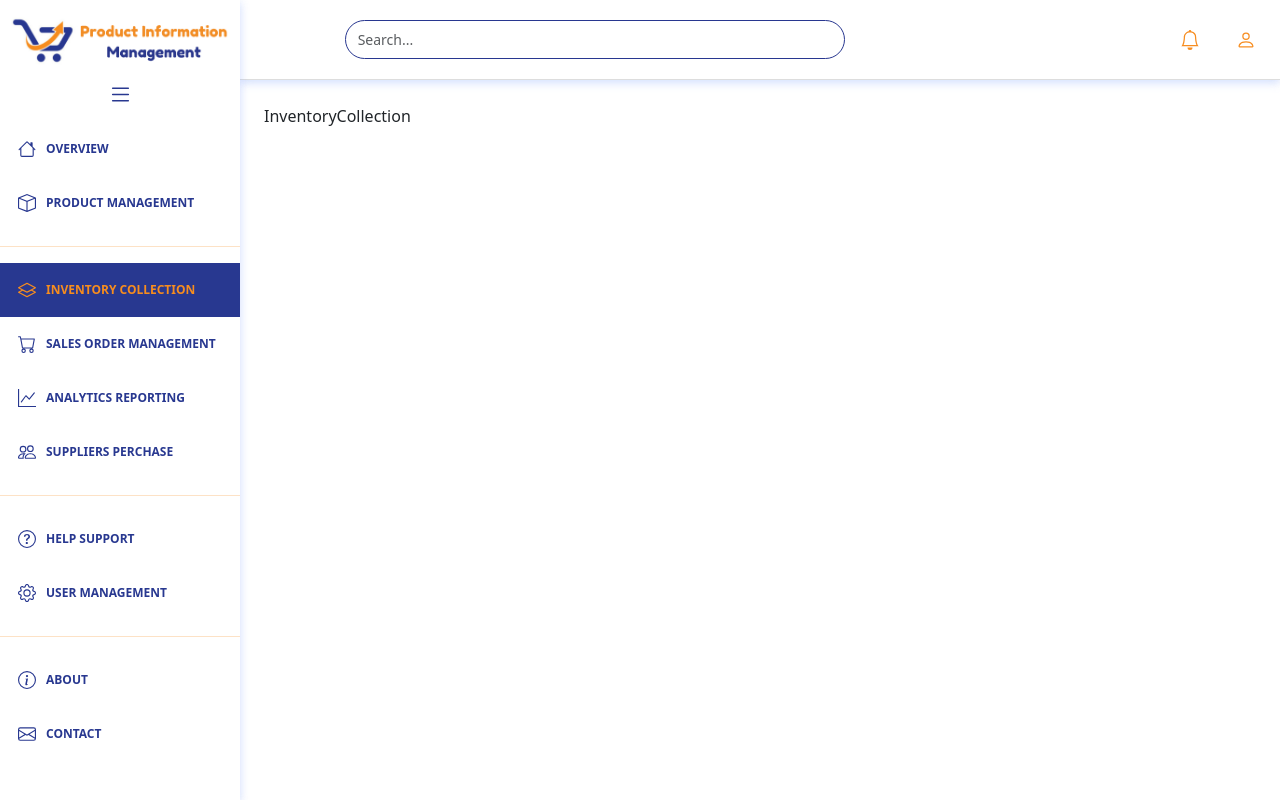
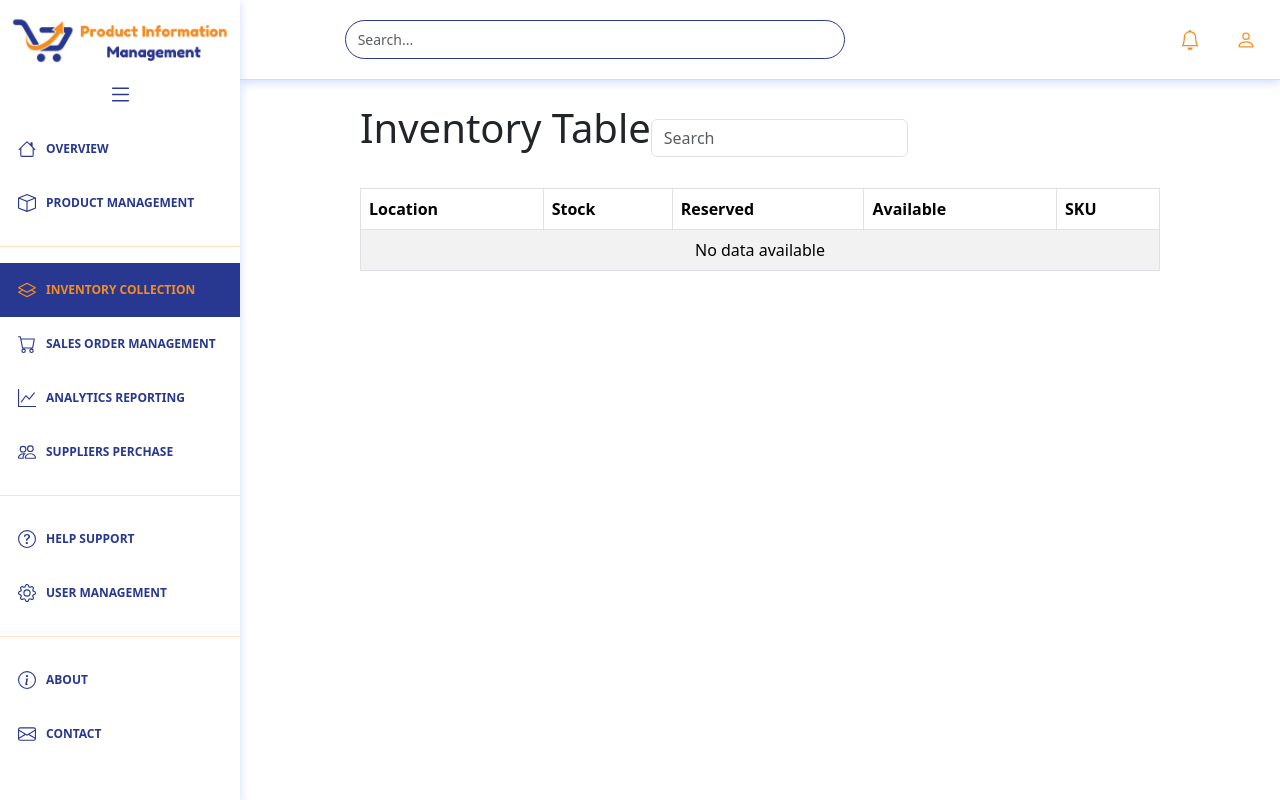
Before and after one commit to AhaanSoftware/Asc-PIM, a React (Vite) app in the folder frontend/: page /inventory-collection in a window 1280 px wide. Built offline with nearby package versions, Linux system fonts and the light colour scheme.

Commit message:
form and table

```diff
--- a/frontend/src/components/Pages/InventoryCollection.jsx
+++ b/frontend/src/components/Pages/InventoryCollection.jsx
@@ -1,9 +1,131 @@
-import React from 'react'
+import React, { useEffect, useState } from 'react';
+import { Table, FormControl, InputGroup } from 'react-bootstrap';
 
 const InventoryCollection = () => {
+  const [inventoryData, setInventoryData] = useState([]);
+  const [searchQuery, setSearchQuery] = useState('');
+
+  // Fetch the inventory data from localStorage
+  useEffect(() => {
+    const data = JSON.parse(localStorage.getItem('inventoryData')) || [];
+    setInventoryData(data);
+  }, []);
+
+  // Handle changes in stock value
+  const handleStockChange = (index, value) => {
+    const updatedData = [...inventoryData];
+    updatedData[index].stock = value;
+
+    // Update the state
+    setInventoryData(updatedData);
+
+    // Save updated data to localStorage
+    localStorage.setItem('inventoryData', JSON.stringify(updatedData));
+  };
+
+  // Handle changes in reserved value
+  const handleReservedChange = (index, value) => {
+    const updatedData = [...inventoryData];
+    updatedData[index].reserved = value;
+
+    // Update the state
+    setInventoryData(updatedData);
+
+    // Save updated data to localStorage
+    localStorage.setItem('inventoryData', JSON.stringify(updatedData));
+  };
+
+  // Handle changes in available value
+  const handleAvailableChange = (index, value) => {
+    const updatedData = [...inventoryData];
+    updatedData[index].available = value;
+
+    // Update the state
+    setInventoryData(updatedData);
+
+    // Save updated data to localStorage
+    localStorage.setItem('inventoryData', JSON.stringify(updatedData));
+  };
+
+  // Filter inventory data based on the search query
+  const filteredData = inventoryData.filter((item) => {
+    const query = searchQuery.toLowerCase();
+    return (
+      item.location.toLowerCase().includes(query) ||
+      item.stock.toString().includes(query) ||
+      item.reserved.toString().includes(query) ||
+      item.available.toString().includes(query) ||
+      item.sku.toLowerCase().includes(query)
+    );
+  });
+
   return (
-    <div>InventoryCollection</div>
-  )
-}
+    <div style={{ maxWidth: '800px', margin: '0 auto' }}>
+        <div  style={{display:'flex'}}>
+           <h1>Inventory Table</h1>
+          <div style={{ marginBottom: '15px', marginTop: '15px', float:'right' }}>
+                  <InputGroup className="mb-3" style={{ maxWidth: '300px' }}>
+                    <FormControl
+                      placeholder="Search"
+                      value={searchQuery}
+                      onChange={(e) => setSearchQuery(e.target.value)}
+                    />
+                  </InputGroup>
+          </div>
+        </div>
+      <Table striped bordered hover responsive>
+        <thead>
+          <tr>
+            <th>Location</th>
+            <th>Stock</th>
+            <th>Reserved</th>
+            <th>Available</th>
+            <th>SKU</th>
+          </tr>
+        </thead>
+        <tbody>
+          {filteredData.length === 0 ? (
+            <tr>
+              <td colSpan="5" className="text-center">
+                No data available
+              </td>
+            </tr>
+          ) : (
+            filteredData.map((item, index) => (
+              <tr key={index}>
+                <td>{item.location}</td>
+                <td>
+                  <FormControl
+                    type="number"
+                    value={item.stock}
+                    onChange={(e) => handleStockChange(index, e.target.value)}
+                    style={{ width: '100px' }}
+                  />
+                </td>
+                <td>
+                  <FormControl
+                    type="number"
+                    value={item.reserved}
+                    onChange={(e) => handleReservedChange(index, e.target.value)}
+                    style={{ width: '100px' }}
+                  />
+                </td>
+                <td>
+                  <FormControl
+                    type="number"
+                    value={item.available}
+                    onChange={(e) => handleAvailableChange(index, e.target.value)}
+                    style={{ width: '100px' }}
+                  />
+                </td>
+                <td>{item.sku}</td>
+              </tr>
+            ))
+          )}
+        </tbody>
+      </Table>
+    </div>
+  );
+};
 
-export default InventoryCollection
+export default InventoryCollection;
```
Also changed, not shown: frontend/src/components/Pages/InventoryManagement/Form.jsx (added, +88 -0 lines), frontend/src/components/Pages/InventoryCollection.css (added).
